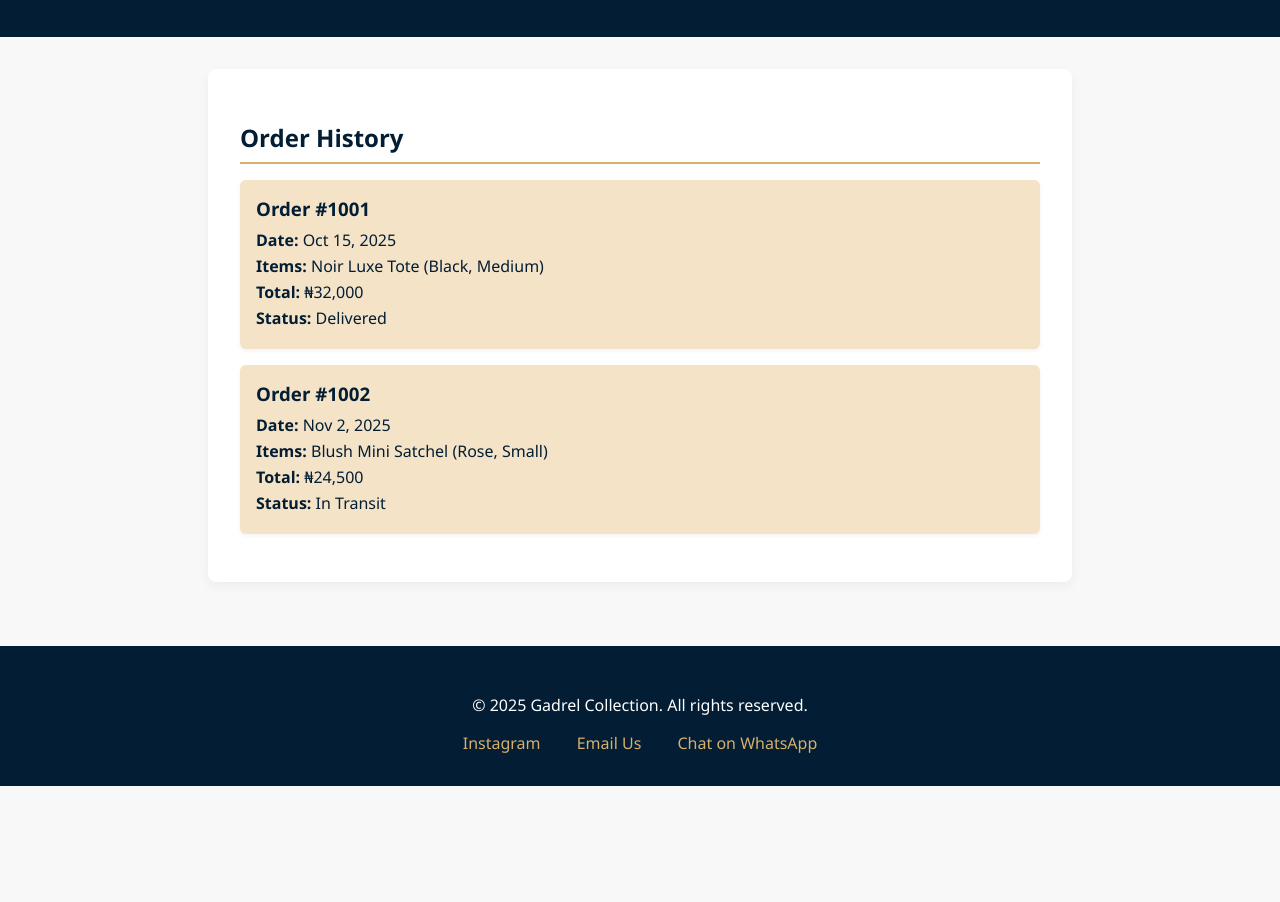
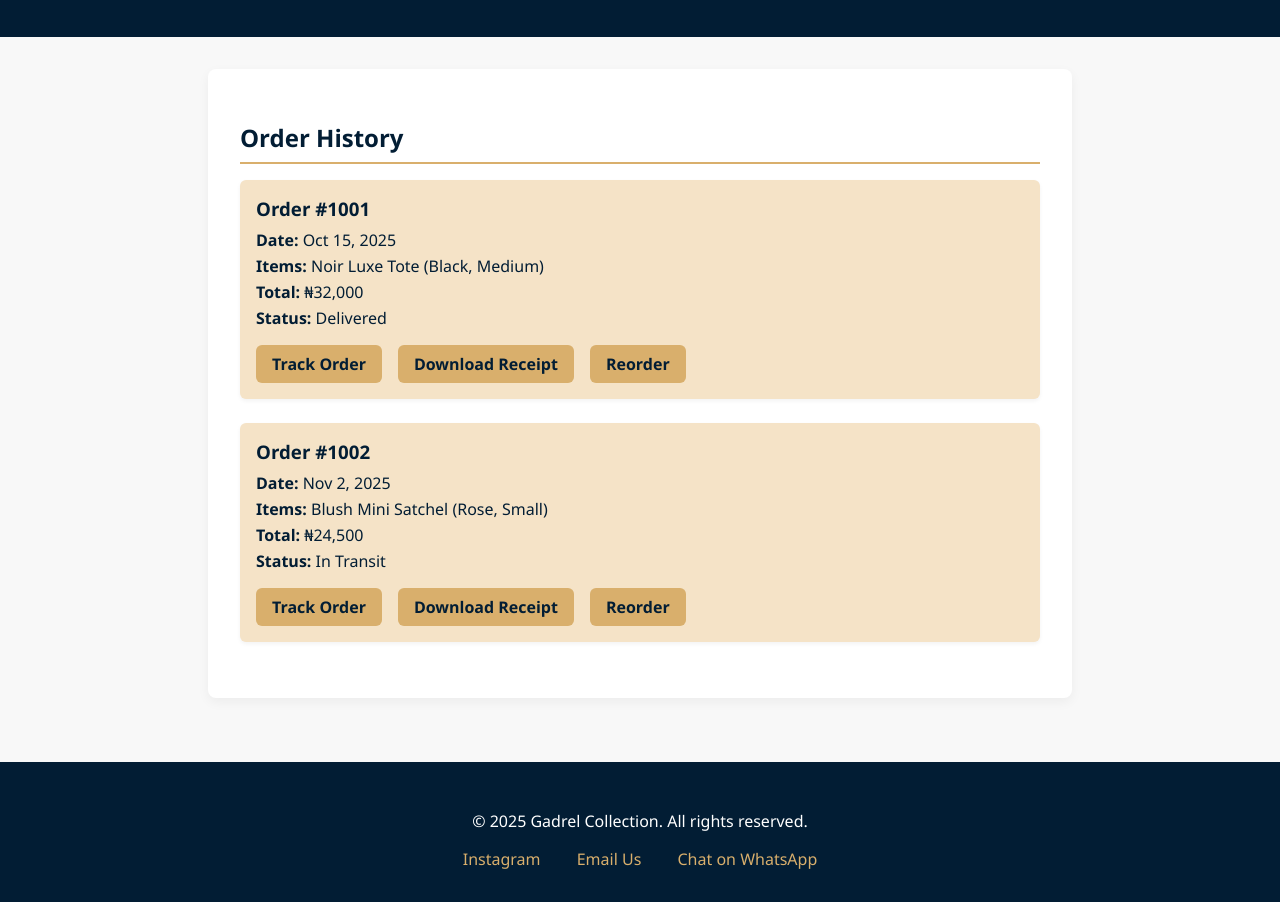
Before and after one commit to Quantumfixithub/gadrel.collection.com, a plain HTML site: page orders.html in a window 1280 px wide. Shown: the part 200-1102 px from the top of the page. Before the commit the page ends 986 px from the top, so only its background shows below. Drawn offline with Linux system fonts and the light colour scheme.

Commit message:
Update orders.html

```diff
--- a/orders.html
+++ b/orders.html
@@ -84,7 +84,7 @@
       background-color: var(--cream);
       padding: 1rem;
       border-radius: 6px;
-      margin-bottom: 1rem;
+      margin-bottom: 1.5rem;
       box-shadow: 0 2px 4px rgba(0,0,0,0.05);
     }
 
@@ -95,6 +95,27 @@
 
     .order p {
       margin: 0.25rem 0;
+    }
+
+    .order-actions {
+      margin-top: 1rem;
+      display: flex;
+      gap: 1rem;
+      flex-wrap: wrap;
+    }
+
+    .order-btn {
+      background-color: var(--gold);
+      color: var(--navy);
+      padding: 0.5rem 1rem;
+      border-radius: 6px;
+      text-decoration: none;
+      font-weight: bold;
+      transition: background 0.3s ease;
+    }
+
+    .order-btn:hover {
+      background-color: #c89a4f;
     }
 
     footer {
@@ -160,6 +181,11 @@
       <p><strong>Items:</strong> Noir Luxe Tote (Black, Medium)</p>
       <p><strong>Total:</strong> ₦32,000</p>
       <p><strong>Status:</strong> Delivered</p>
+      <div class="order-actions">
+        <a href="track.html?order=1001" class="order-btn">Track Order</a>
+        <a href="receipt-1001.pdf" class="order-btn" download>Download Receipt</a>
+        <a href="product.html?id=noir-luxe-tote" class="order-btn">Reorder</a>
+      </div>
     </div>
 
     <div class="order">
@@ -168,6 +194,11 @@
       <p><strong>Items:</strong> Blush Mini Satchel (Rose, Small)</p>
       <p><strong>Total:</strong> ₦24,500</p>
       <p><strong>Status:</strong> In Transit</p>
+      <div class="order-actions">
+        <a href="track.html?order=1002" class="order-btn">Track Order</a>
+        <a href="receipt-1002.pdf" class="order-btn" download>Download Receipt</a>
+        <a href="product.html?id=blush-mini-satchel" class="order-btn">Reorder</a>
+      </div>
     </div>
   </main>
 
```
